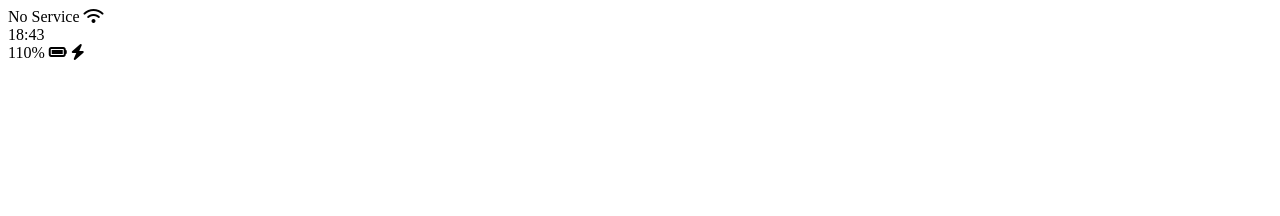
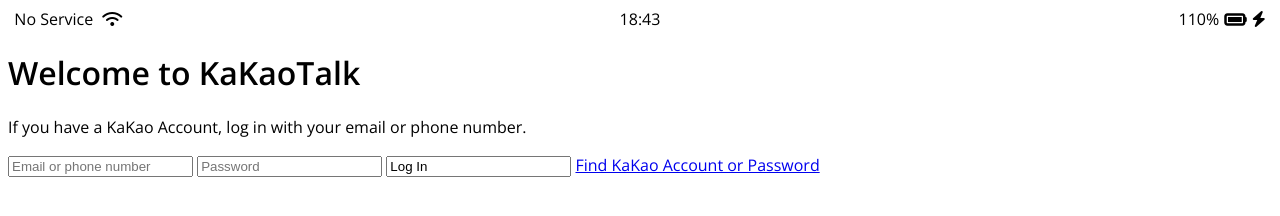
Before and after one commit to yjw8860/HTML_CSS_PRACTICE, a plain HTML site: page index.html in a window 1280 px wide. Drawn offline with nearby package versions, Linux system fonts and the light colour scheme.

Commit message:
index.html status-bar CSS

```diff
--- /dev/null
+++ b/CSS/styles.css
@@ -0,0 +1,36 @@
+@import url('https://fonts.googleapis.com/css2?family=Open+Sans:wght@400;600&display=swap');
+
+body{
+    font-family: 'Open Sans', sans-serif;
+}
+
+/* status bar에서 시간을 가운데로 두고 나머지를 양 끝으로 두는 CSS 코드 START */
+.status-bar{
+    display:flex;
+    justify-content: center;
+}
+
+.status-bar__column{
+    width:33%;
+}
+
+.status-bar__column:first-child span{
+    margin-right: 5px;
+}
+
+.status-bar__column:nth-child(2){
+    display: flex;
+    justify-content: center;
+}
+
+/* 배터리 잔량을 표시하는 글자와 배터리 아이콘의 배치를 깔끔하게 만들기 위해 마지막에 align-items: center;를 추가함 */
+.status-bar__column:last-child{
+    display: flex;
+    justify-content: flex-end;
+    align-items: center;
+}
+/* status bar에서 시간을 가운데로 두고 나머지를 양 끝으로 두는 CSS 코드 END */
+
+.status-bar__column .fa-battery-full{
+    margin: 0px 5px;
+}
--- a/index.html
+++ b/index.html
@@ -4,6 +4,7 @@
     <meta charset="UTF-8">
     <meta name="viewport" content="width=device-width, initial-scale=1.0">
     <title>WELCOME TO KOKOA TALK</title>
+    <link rel="stylesheet" href="CSS/styles.css">
 </head>
 <body>
     <div class='status-bar'>
@@ -18,11 +19,25 @@
         <div class='status-bar__column'>
             <span>110%</span>
             <!-- Battery Icon-->
-            <i class="fas fa-battery-full"></i>
+            <i class="fas fa-battery-full fa-lg"></i>
             <!-- Lightning Icon-->
             <i class="fas fa-bolt"></i>
         </div>
     </div>
+
+    <header class='welcome-header'>
+        <h1 class='welcome-header__title'>Welcome to KaKaoTalk</h1>
+        <p class='welcome-header__text'>If you have a KaKao Account, log in with your email or phone number.</p>
+    </header>
+
+    <form id='login-form'>
+        <input type="text" placeholder="Email or phone number"/>
+        <input type="password" placeholder="Password"/>
+        <input type="submint" value='Log In'>
+        <a href="#">Find KaKao Account or Password</a>
+    </form>
+
+
     <script src="https://kit.fontawesome.com/a538ee334a.js" crossorigin="anonymous"></script>
 </body>
 </html>
```
